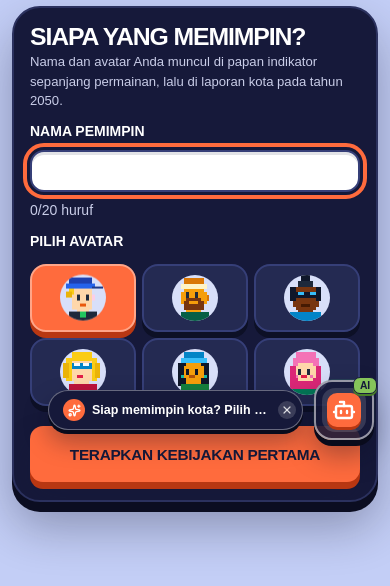
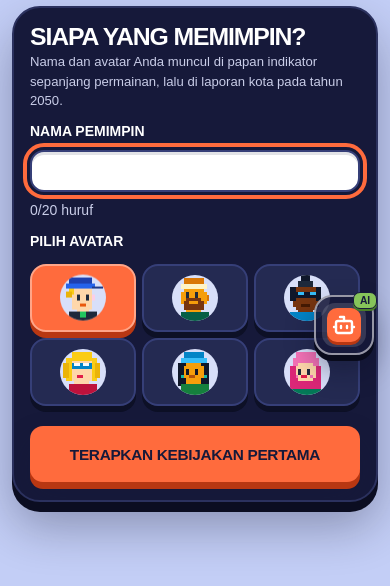
Before and after one commit to sija-sukses/ecopolis, a Next.js app: page /play in a window 390 px wide. Shown: the top 586 px of the page. Built offline with nearby package versions, Linux system fonts and the light colour scheme; a web font is replaced by a local one.

Commit message:
fix(advisor): munculkan balon darurat hanya saat krisis dan sesuaikan posisi orb mobile

```diff
--- a/components/ai-advisor.tsx
+++ b/components/ai-advisor.tsx
@@ -265,7 +265,7 @@ export function AiAdvisor() {
             x: Math.max(EDGE_MARGIN, vw - ORB_SIZE - EDGE_MARGIN),
             y:
               vw < 768
-                ? Math.round(vh * 0.45)
+                ? Math.round(vh * 0.35)
                 : Math.max(EDGE_MARGIN, vh - ORB_SIZE - 28),
             side: 'right',
           };
@@ -526,7 +526,7 @@ export function AiAdvisor() {
 
   const prompts = quickPromptsFor(state.round, Boolean(state.leader), isCrisis);
   const nudgeText = getNudgeMessage(state.round, state.stats, Boolean(state.leader), isCrisis);
-  const showNudge = !open && !dragging && dismissedKey !== currentKey;
+  const showNudge = isCrisis && !open && !dragging && dismissedKey !== currentKey;
 
   return (
     <div
```
